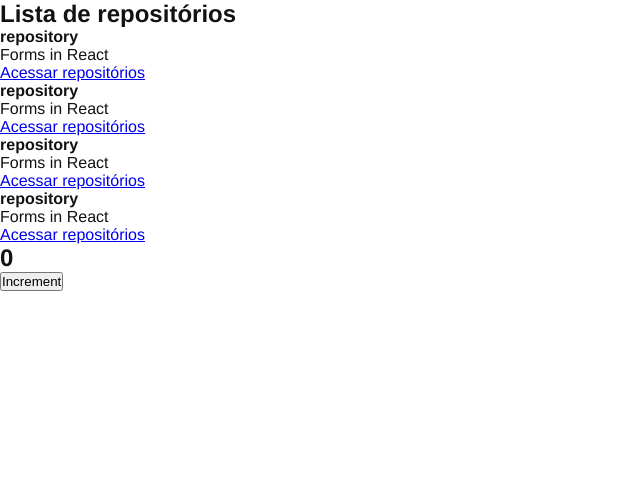
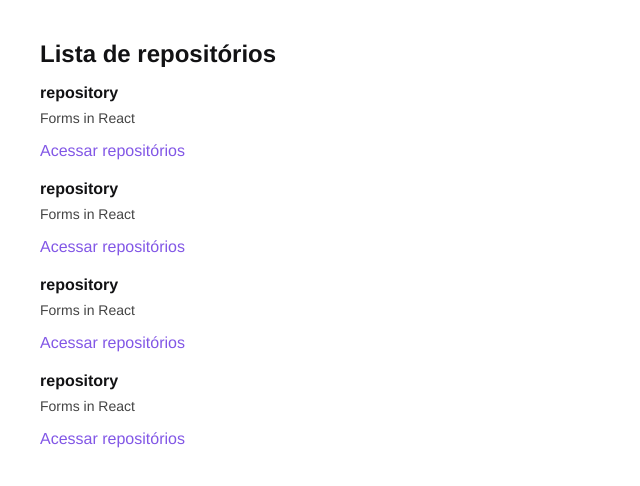
Before and after one commit to ThiagoTassinari/aulas-rocketseat-ignite, a React app: page / in a window 1280 px wide. Shown: the top 486 px of the page, without its empty margins (0-640 px from the left). Built offline with nearby package versions, Linux system fonts and the light colour scheme.

Commit message:
List styling

```diff
--- a/src/App.jsx
+++ b/src/App.jsx
@@ -1,12 +1,7 @@
-import { Counter } from "./components/Counter";
 import { RepositoryList } from "./components/RepositoryList";
+
 import "./styles/global.scss";
 
 export function App() {
-  return (
-    <>
-      <RepositoryList />
-      <Counter />
-    </>
-  );
+  return <RepositoryList />;
 }
--- a/src/components/Counter.jsx
+++ /dev/null
@@ -1,19 +0,0 @@
-import { useState } from 'react';
-
-export function Counter() {
-    const [counter, setCounter] = useState(0);
-
-
-  function increment() {
-    setCounter(counter + 1);
-  }
-
-  return (
-    <div>
-      <h2>{counter}</h2>
-      <button type="button" onClick={increment}>
-        Increment
-      </button>
-    </div>
-  );
-}
--- a/src/components/RepositoryList.jsx
+++ b/src/components/RepositoryList.jsx
@@ -1,4 +1,6 @@
 import { RepositoryItem } from "./RepositoryItem";
+
+import '../styles/repositories.scss';
 
 const repository = {
   name: "repository",
--- /dev/null
+++ b/src/styles/repositories.scss
@@ -0,0 +1,30 @@
+section.repository-list {
+    margin: 40px;
+
+    h1 {
+        margin-bottom: 16px;
+    }
+
+    ul {
+        list-style: none;
+    }
+
+    li {
+        & + li {
+            margin-top: 20px;
+        }
+
+        p {
+            color: #444;
+            font-size: 14px;
+            margin-top: 8px;
+        }
+
+        a {
+            display: inline-block;
+            margin-top: 16px;
+            text-decoration: none;
+            color: #8257E6;
+        }
+    }
+}
```
